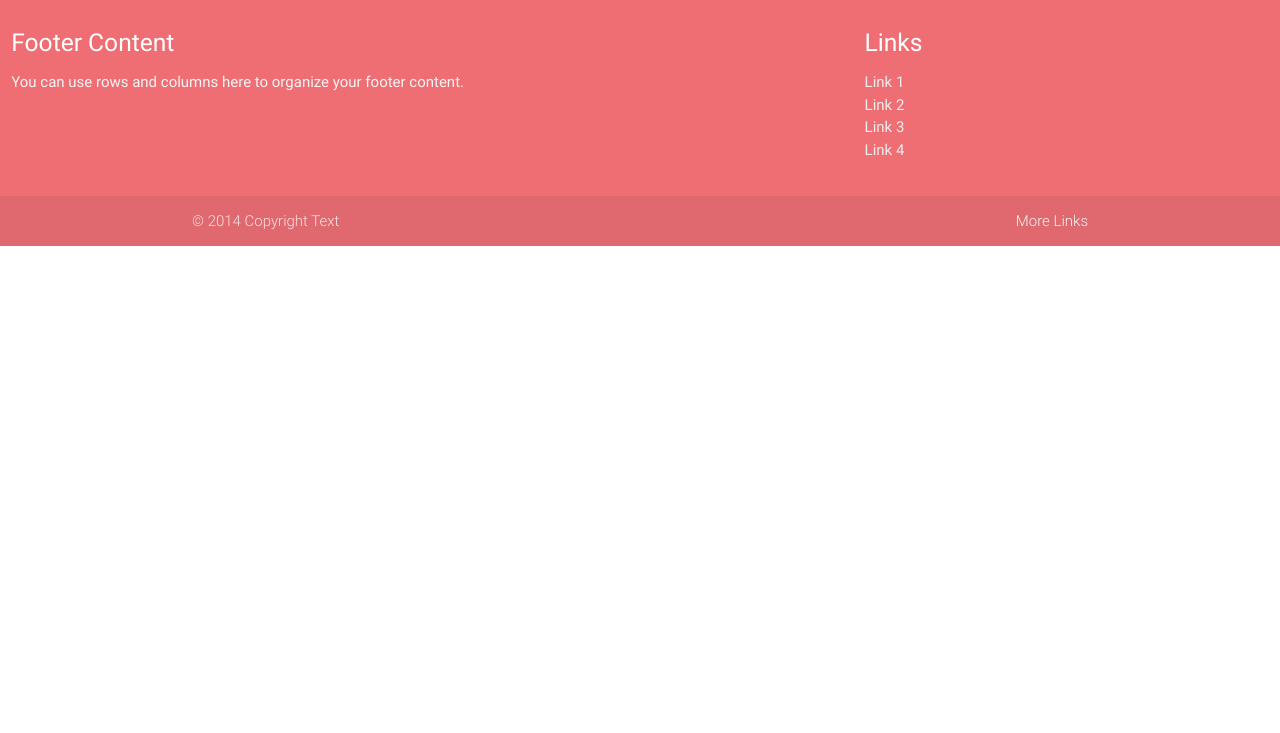
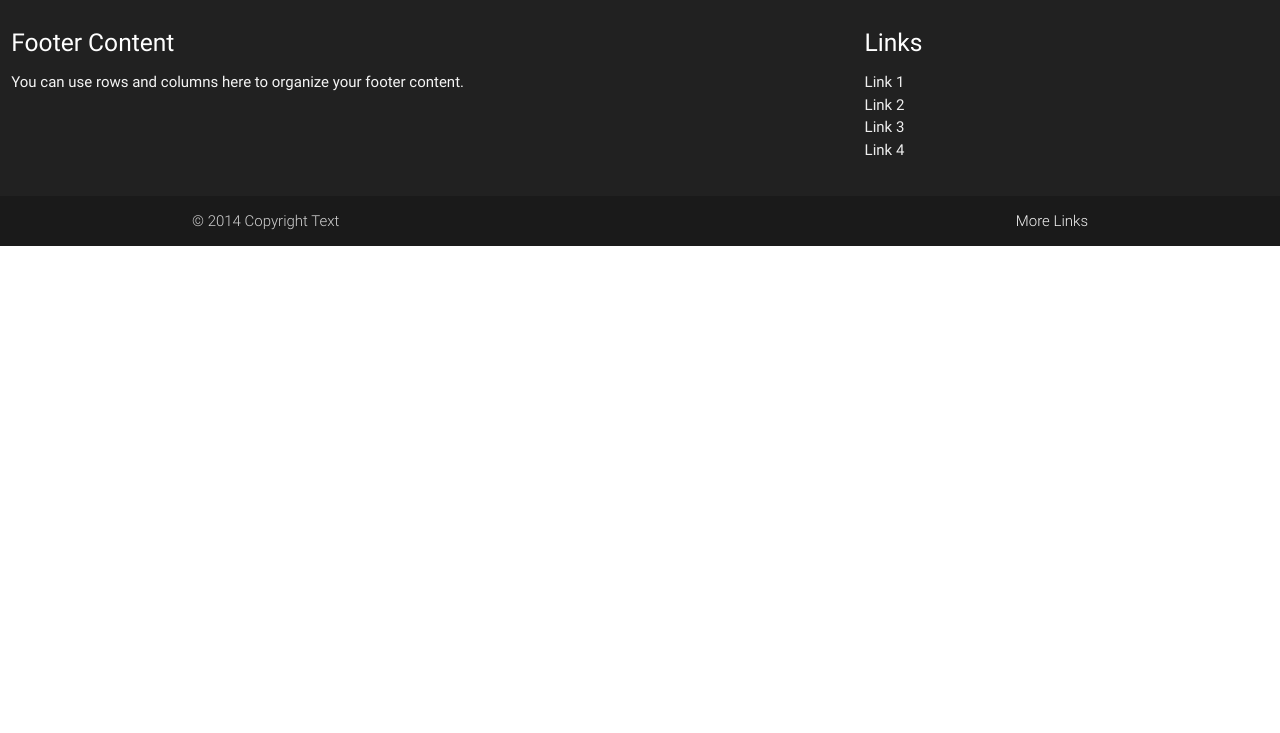
Before and after one commit to docarys/docarys, a website: page src/default/base.html in a window 1280 px wide. Shown: the part 67-800 px from the top of the page. Drawn offline with nearby package versions, Linux system fonts and the light colour scheme; files that its build step writes are made by us from their sources.

Commit message:
Adjusted theme variables

```diff
--- a/src/default/scss/components/_variables.scss
+++ b/src/default/scss/components/_variables.scss
@@ -35,11 +35,12 @@
 // 1. Colors
 // ==========================================================================
 
-$primary-color: color("materialize-red", "lighten-2") !default;
+$primary-color: color("lime", "base") !default;
 $primary-color-light: lighten($primary-color, 15%) !default;
 $primary-color-dark: darken($primary-color, 15%) !default;
 
-$secondary-color: color("teal", "lighten-1") !default;
+/*** $secondary-color: color("teal", "lighten-1") !default; ***/
+$secondary-color: color("indigo", "accent-3") !default;
 $success-color: color("green", "base") !default;
 $error-color: color("red", "base") !default;
 $link-color: color("light-blue", "darken-1") !default;
@@ -312,9 +313,9 @@ $h6-fontsize: 1rem !default;
 // ==========================================================================
 
 $footer-font-color: #fff !default;
-$footer-bg-color: $primary-color !default;
+$footer-bg-color: #212121 !default;
 $footer-copyright-font-color: rgba(255,255,255,.8) !default;
-$footer-copyright-bg-color: rgba(51,51,51,.08) !default;
+$footer-copyright-bg-color: #1A1A1A !default;
 
 
 // 23. Flow Text
```
